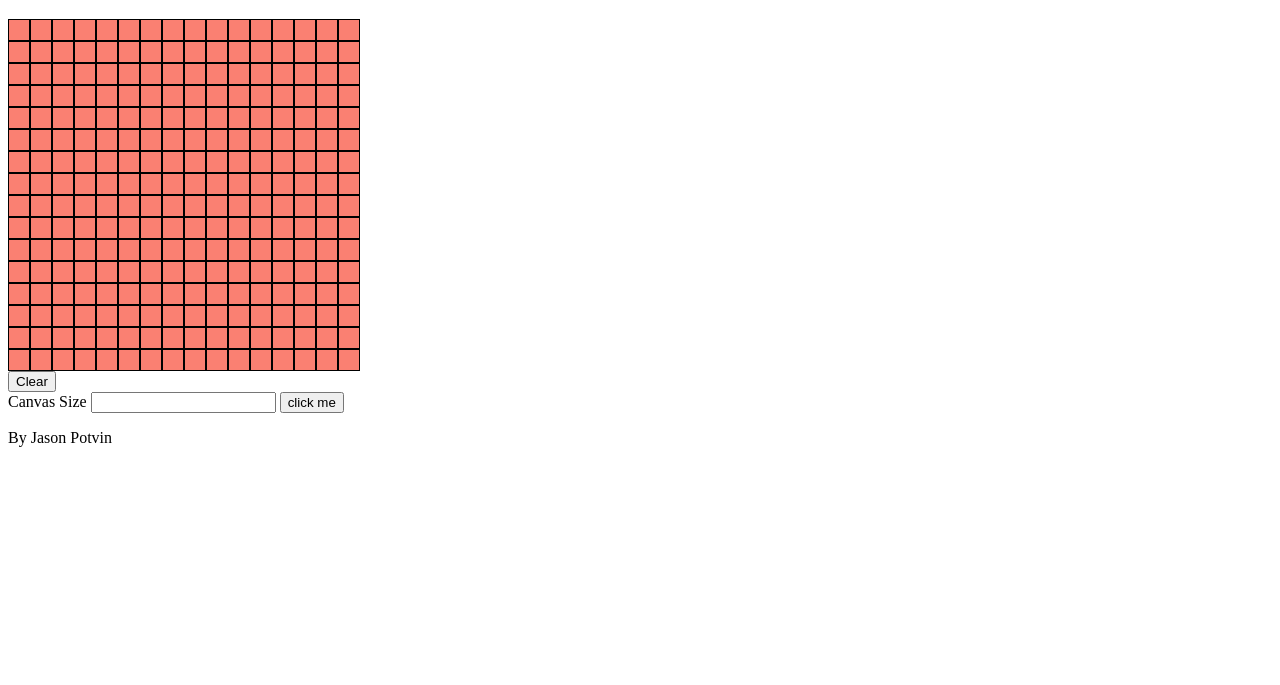
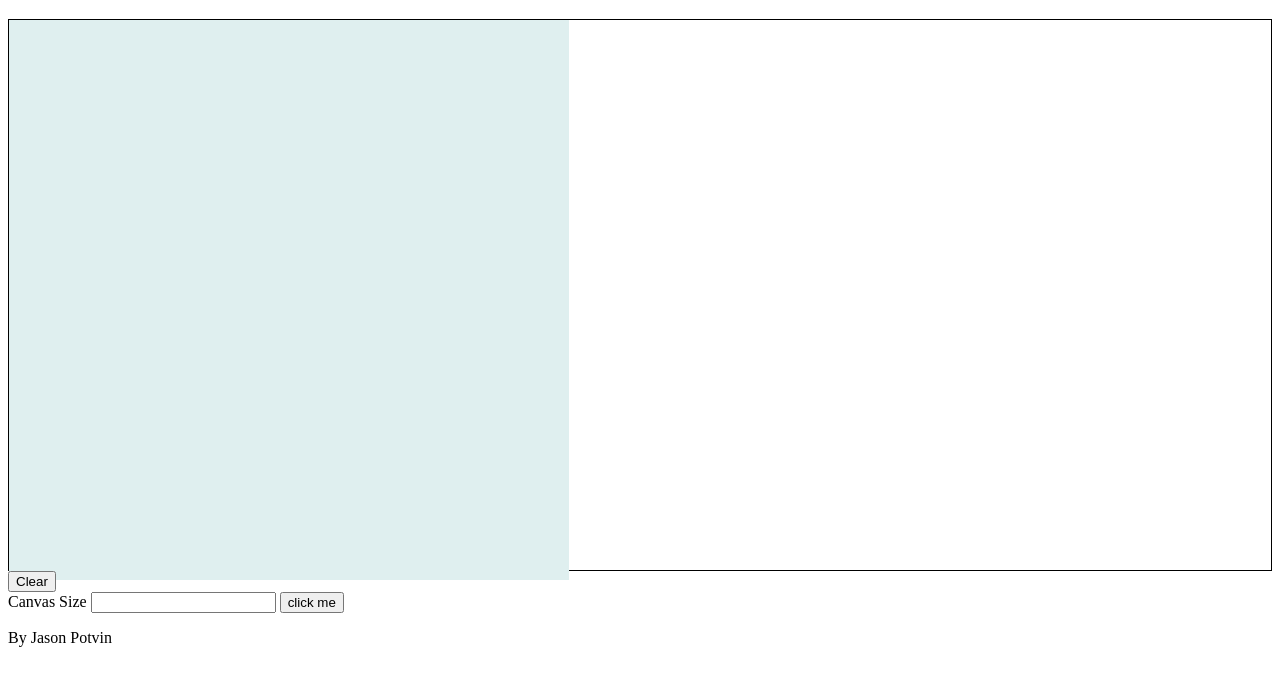
Before and after one commit to Jasonp1992/Etch-a-sketch, a plain HTML site: page index.html in a window 1280 px wide. Shown: the part 61-746 px from the top of the page. Drawn offline with Linux system fonts and the light colour scheme.

Commit message:
make canvas stay constent size

```diff
--- a/index.html
+++ b/index.html
@@ -13,7 +13,7 @@
     </div>
 
     <div class="middle-section">
-        <div class="canvas" id="canvas">
+        <div class="canvas">
         </div>
         <div class="controles">
             <button type="button" class="clear-button">Clear</button>
--- a/script.js
+++ b/script.js
@@ -2,12 +2,14 @@
 const defaultSize = 16
 
 makeSquares(defaultSize)
+setHeightWidth(defaultSize)
 
 function makeSquares(num) {
     const canvas = document.querySelector('.canvas');
     for (let i = 0; i < num; i++) {
         const row = document.createElement('div');
         row.classList.add(`row${i}`);
+        // row.classList.add('grid-square')
         canvas.appendChild(row);
         for (let j = 0; j < num; j++) {
             const row = document.querySelector(`.row${i}`);
@@ -36,12 +38,23 @@ function newSize() {
     canvas.innerHTML = '';
         //check if input is less then 100
     if (input > 100) {
-        alert('sorry input to high choose a smaller number')
+        alert('Sorry input to high. Try a smaller number')
         makeSquares(defaultSize)
         return;
-    }
+    } else if (input < 0) {
+        alert('Sorry that numbers to small. Try a bigger Number')
+        makeSquares(defaultSize)
+        return;
+    };
         //if less make new grid
     makeSquares(input);
+    setHeightWidth(input);
 };
 
-//function to check if div is empty
+function setHeightWidth(num) {
+    let gridSquare = document.querySelectorAll('.grid-square');
+    for (let i = 0; i < gridSquare.length; i++) {
+        gridSquare[i].style.width = `${35/num}rem`;
+        gridSquare[i].style.height = `${35/num}rem`;
+    }
+}
--- a/style.css
+++ b/style.css
@@ -1,16 +1,18 @@
 .grid-square {
+    font-size: 0;
     margin: 0;
-    height: 20px;
-    width: 20px;
-    background-color: salmon;
-    border: solid black 1px;
+    height: 2rem;
+    width: 2rem;
+    background-color: rgb(223, 239, 239);
+
 }
 
-.grid-square:hover {
-    background-color: aqua;
+.active {
+    background-color: rgb(33, 34, 34);
 }
 
 .canvas {
     display: flex;
-    flex-wrap: wrap;
+    height: 550px;
+    border: 1px solid black;
 }
```
